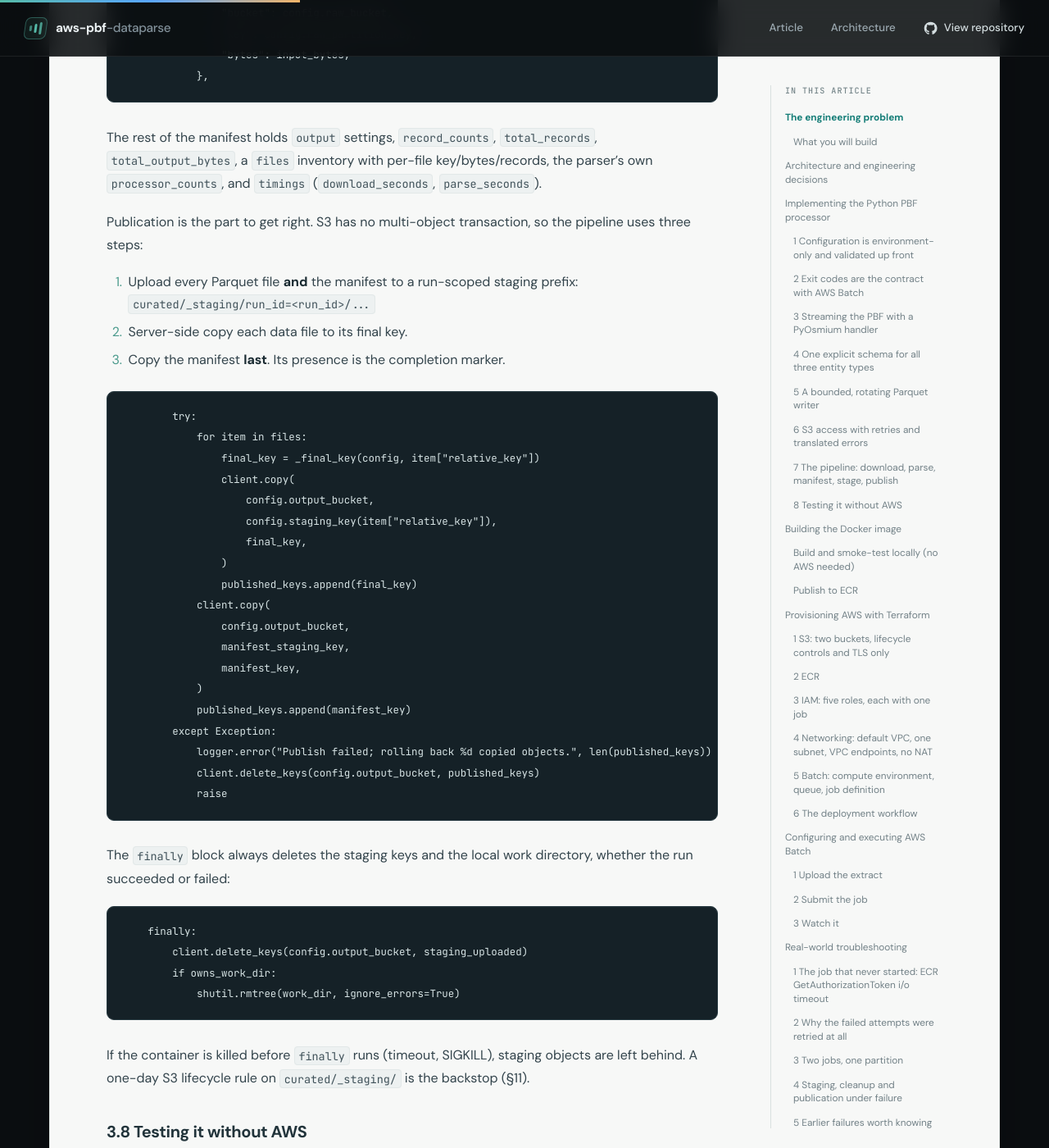
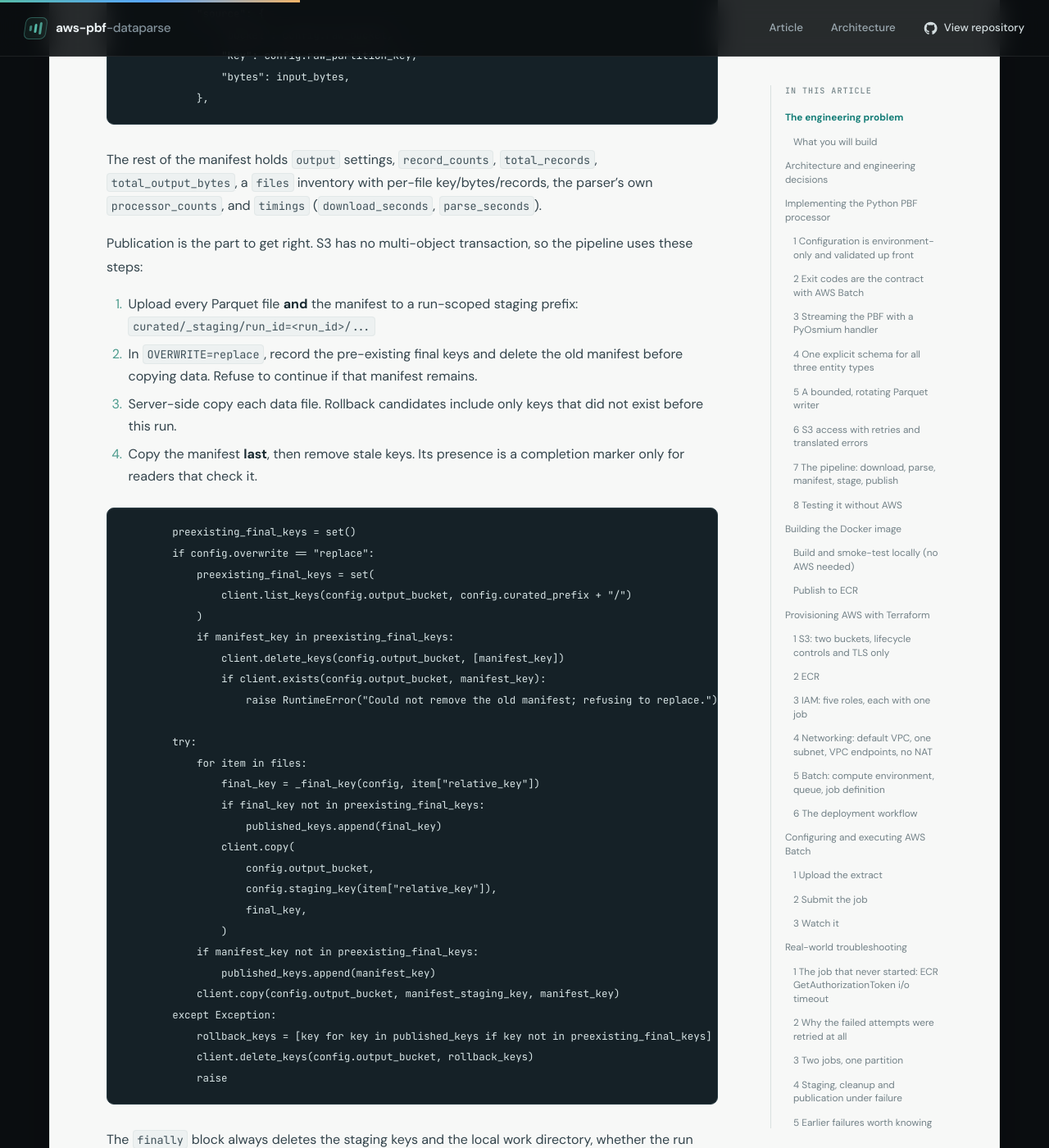
Before and after one commit to aarigonimi/aws-pbf-dataparser, a Jekyll site: the page built from docs/article/aws-builder-center-article.md, in a window 1280 px wide and 1400 px high, scrolled down 13411 px. Shown: the whole window at 82% size. Built offline with Jekyll 4.4.1, drawn with Linux system fonts in a browser that asks for light colours; nearby versions of some CDN libraries; some of the changed text lies outside the part shown.

Commit message:
Harden replacement publication recovery

````diff
--- a/docs/article/aws-builder-center-article.md
+++ b/docs/article/aws-builder-center-article.md
@@ -101,7 +101,7 @@ Three design rules shape the code:
 
 1. **Stream everything.** Never hold the PBF, or a whole entity type, in memory.
 2. **Make failures classifiable.** Each failure class maps to a process exit code, and AWS Batch retries only the transient ones.
-3. **Publish with a completion marker.** Readers that check for `_manifest.json` before querying can use it to identify a completed partition. The marker does not gate direct S3 listings or Athena queries; they can see copied objects before publication finishes. S3 has no transaction across these keys, and replacement is not an atomic snapshot swap.
+3. **Publish with a completion marker.** Readers that check for `_manifest.json` before querying can use it to identify a completed partition. The marker does not gate direct S3 listings or Athena queries; they can see copied objects before publication finishes. S3 has no transaction across these keys. In `replace`, the old marker is removed before copies and rollback leaves pre-existing objects in place; replacement is still not an atomic snapshot swap.
 
 ---
 
@@ -375,31 +375,40 @@ After parsing, it builds the **manifest**. The manifest is a JSON document that
 
 The rest of the manifest holds `output` settings, `record_counts`, `total_records`, `total_output_bytes`, a `files` inventory with per-file key/bytes/records, the parser's own `processor_counts`, and `timings` (`download_seconds`, `parse_seconds`).
 
-Publication is the part to get right. S3 has no multi-object transaction, so the pipeline uses three steps:
+Publication is the part to get right. S3 has no multi-object transaction, so the pipeline uses these steps:
 
 1. Upload every Parquet file **and** the manifest to a run-scoped staging prefix: `curated/_staging/run_id=<run_id>/...`
-2. Server-side copy each data file to its final key.
-3. Copy the manifest **last**. Its presence is the completion marker.
+2. In `OVERWRITE=replace`, record the pre-existing final keys and delete the old manifest before copying data. Refuse to continue if that manifest remains.
+3. Server-side copy each data file. Rollback candidates include only keys that did not exist before this run.
+4. Copy the manifest **last**, then remove stale keys. Its presence is a completion marker only for readers that check it.
 
 ```python
+        preexisting_final_keys = set()
+        if config.overwrite == "replace":
+            preexisting_final_keys = set(
+                client.list_keys(config.output_bucket, config.curated_prefix + "/")
+            )
+            if manifest_key in preexisting_final_keys:
+                client.delete_keys(config.output_bucket, [manifest_key])
+                if client.exists(config.output_bucket, manifest_key):
+                    raise RuntimeError("Could not remove the old manifest; refusing to replace.")
+
         try:
             for item in files:
                 final_key = _final_key(config, item["relative_key"])
+                if final_key not in preexisting_final_keys:
+                    published_keys.append(final_key)
                 client.copy(
                     config.output_bucket,
                     config.staging_key(item["relative_key"]),
                     final_key,
                 )
-                published_keys.append(final_key)
-            client.copy(
-                config.output_bucket,
-                manifest_staging_key,
-                manifest_key,
-            )
-            published_keys.append(manifest_key)
+            if manifest_key not in preexisting_final_keys:
+                published_keys.append(manifest_key)
+            client.copy(config.output_bucket, manifest_staging_key, manifest_key)
         except Exception:
-            logger.error("Publish failed; rolling back %d copied objects.", len(published_keys))
-            client.delete_keys(config.output_bucket, published_keys)
+            rollback_keys = [key for key in published_keys if key not in preexisting_final_keys]
+            client.delete_keys(config.output_bucket, rollback_keys)
             raise
 ```
 
@@ -1041,12 +1050,12 @@ What was changed and what is still open:
 | --- | --- | --- |
 | Before upload (parse error, timeout) | Nothing in `curated/` | Fix and resubmit |
 | During staging upload | Partial `_staging/run_id=X/`; `finally` deletes it | Lifecycle rule removes anything left after 1 day |
-| During final copy | Some data keys may already be visible in S3 and Athena; rollback is best-effort | Do not query; validator fails without the manifest. Inspect objects before recovery |
+| During final copy | Some data keys may already be visible in S3 and Athena; rollback removes only newly created keys | Do not query; validator fails without the manifest. Inspect objects before recovery |
 | After manifest copy | New manifest is present; data copy phase completed | Compare the manifest with S3/Athena counts |
 | SIGKILL during staging | Possibly staging objects | Lifecycle rule removes abandoned staging keys |
 | SIGKILL during final copy | Partial final data may remain without a manifest and is still directly queryable | Do not query; inspect and recover the partition before retrying |
 
-Rollback deletes are best-effort. `delete_keys` logs a warning instead of raising, so it cannot mask the original error. The manifest does not prevent direct readers from seeing partial output during publication or after a failed rollback. With `OVERWRITE=replace`, a rollback can delete keys that had *overwritten* previous objects. The pipeline does not restore earlier versions; S3 versioning keeps them for manual recovery.
+Rollback deletes are best-effort. `delete_keys` logs a warning instead of raising, so it cannot mask the original error. The manifest does not prevent direct readers from seeing partial output during publication or after a failed rollback. In `OVERWRITE=replace`, the old manifest is removed before copies begin, and rollback never deletes keys that existed before the run. Overwritten data can remain without a manifest; S3 versioning keeps prior versions for manual recovery.
 
 ### 7.5 Earlier failures worth knowing about
 
@@ -1270,7 +1279,7 @@ For a sense of scale only: an earlier London run in the same account (`london-20
 
 **Idempotency.** The output location depends only on `(output_prefix, region, ymd, entity, file index)`. The output content depends only on the input file and settings. Re-running the same input with `OVERWRITE=replace` therefore produces the same keys. `OVERWRITE=error` turns accidental re-runs into fast failures (exit 4) before any download.
 
-**Partial failures.** Manifest-last publication lets cooperating readers reject a partition until `_manifest.json` exists (§7.4). It does not gate Athena queries or S3 listings; those can expose partial data. The validation script checks for the manifest, but direct clients must apply the same rule. Concurrent jobs and non-atomic `replace` remain separate gaps.
+**Partial failures.** Manifest-last publication lets cooperating readers reject a partition until `_manifest.json` exists (§7.4). It does not gate Athena queries or S3 listings; those can expose partial data. The validation script checks for the manifest, but direct clients must apply the same rule. Replace now removes the old marker before copying and preserves pre-existing keys during rollback, but it is still not an atomic transaction; these changes are implemented in the repository and have not been verified in AWS.
 
 **Lifecycle.** Raw extracts (30 d), staging (1 d), noncurrent curated versions (30 d), Athena results (14 d) and incomplete multipart uploads (7 d) all expire automatically (§5.1). ECR keeps 30 tagged images and expires untagged images after 14 days. CloudWatch Logs retention is 30 days.
 
````
Also changed, not shown: docs/ARCHITECTURE.md (+5 -4 lines), docs/decisions/003-s3-publication.md (+6 -4 lines), docs/execution.md (+13 -0 lines), docs/troubleshooting.md (+4 -2 lines), src/pipeline.py (+27 -8 lines), tests/test_pipeline.py (+122 -2 lines).
